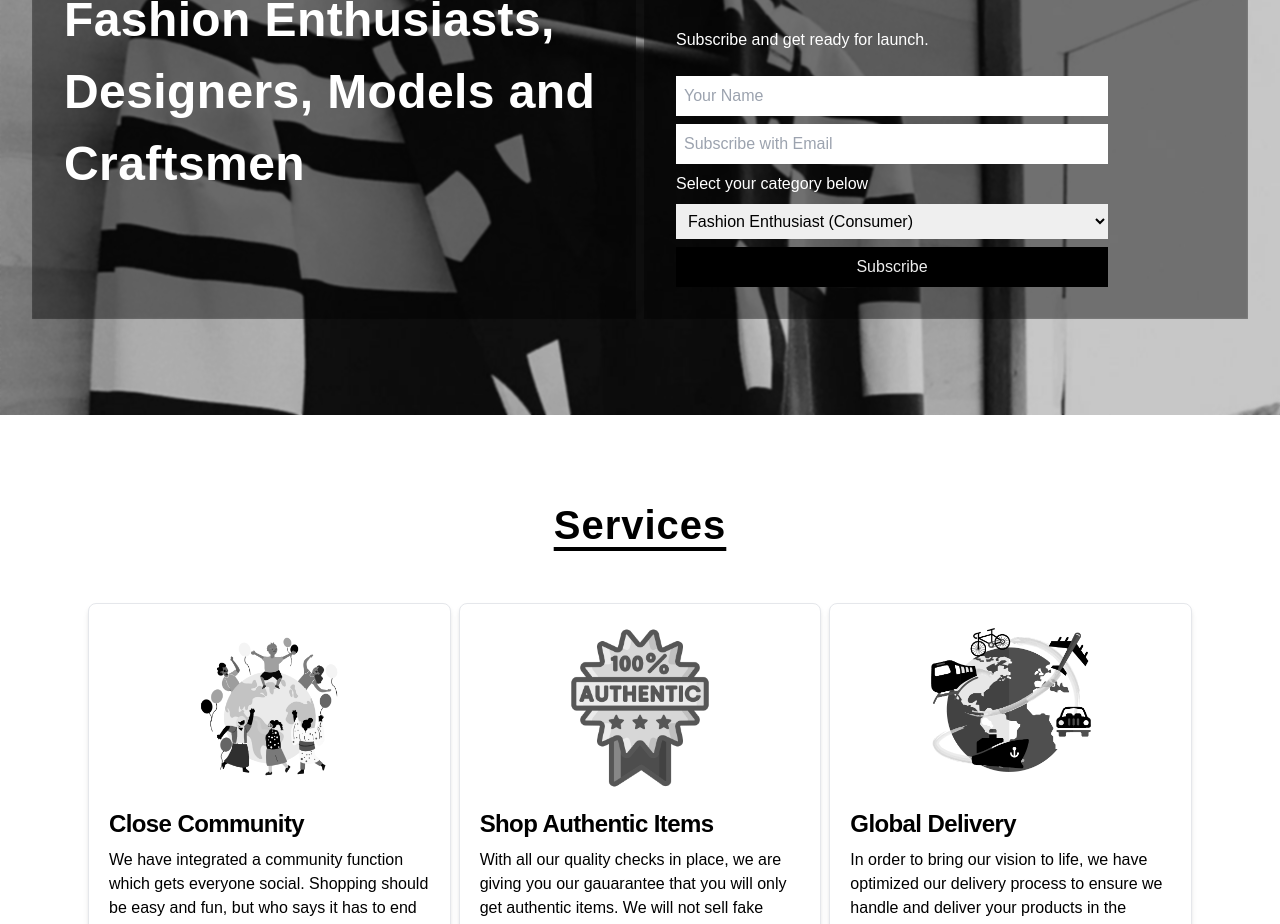
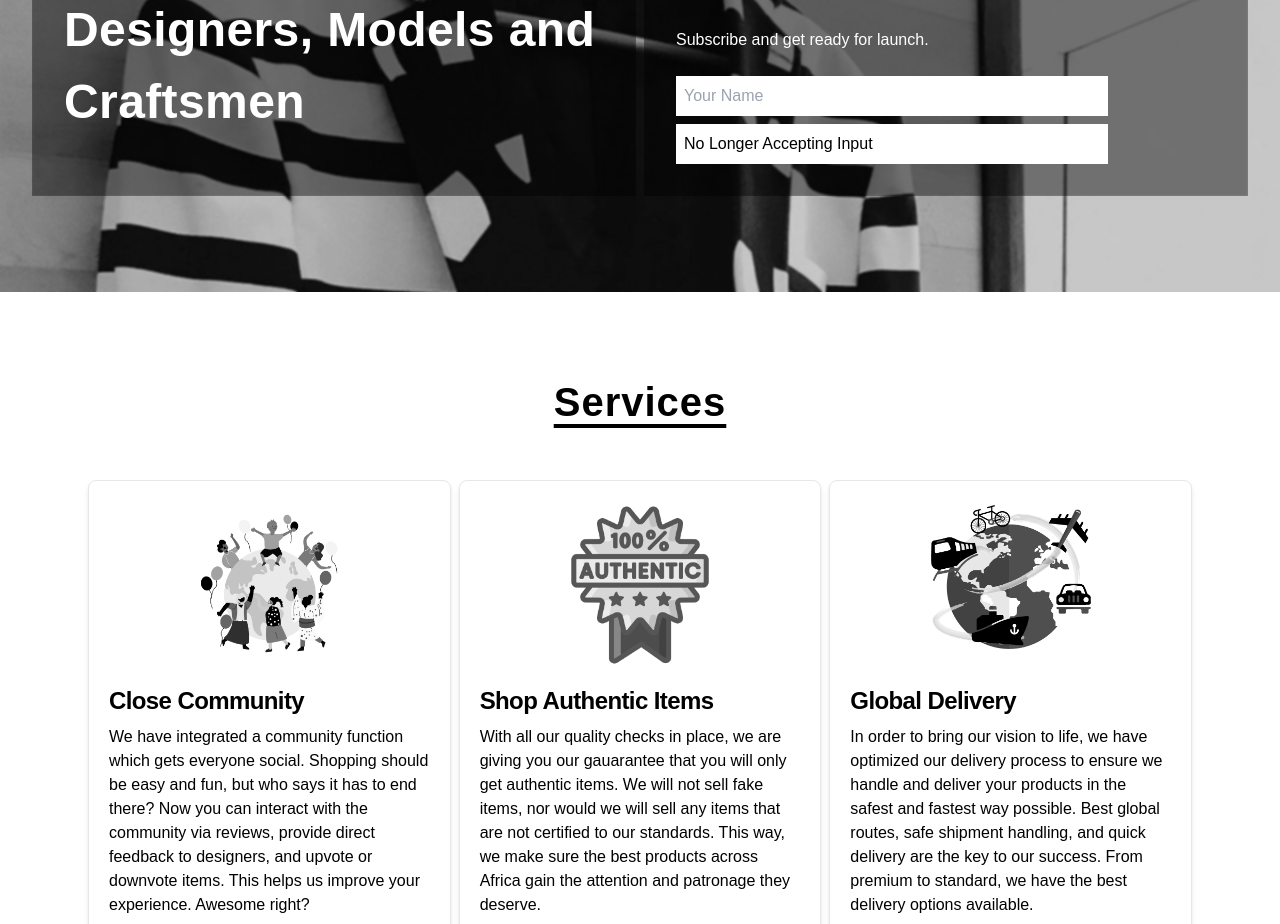
Before and after one commit to peterdtitan/afrocentric-landing-page, a React (Create React App) app: page / in a window 1280 px wide. Shown: the part 840-1764 px from the top of the page. Built offline with nearby package versions, Linux system fonts and the light colour scheme; a web font is replaced by a local one.

Commit message:
Update structure

```diff
--- a/src/components/Form.jsx
+++ b/src/components/Form.jsx
@@ -18,7 +18,7 @@ function ContactForm() {
     type="text"
     name="name"
     placeholder='Your Name'
-  />
+  />{/*
     <input
       className='p-2'
       id="email"
@@ -42,7 +42,8 @@ function ContactForm() {
     className='p-2 text-textColor cursor-pointer bg-black'
     type="submit" disabled={state.submitting}>
     Subscribe
-    </button>
+  </button>*/}
+  <p className='p-2 bg-white text-black'>No Longer Accepting Input</p>
   </form>
 
   );
```
